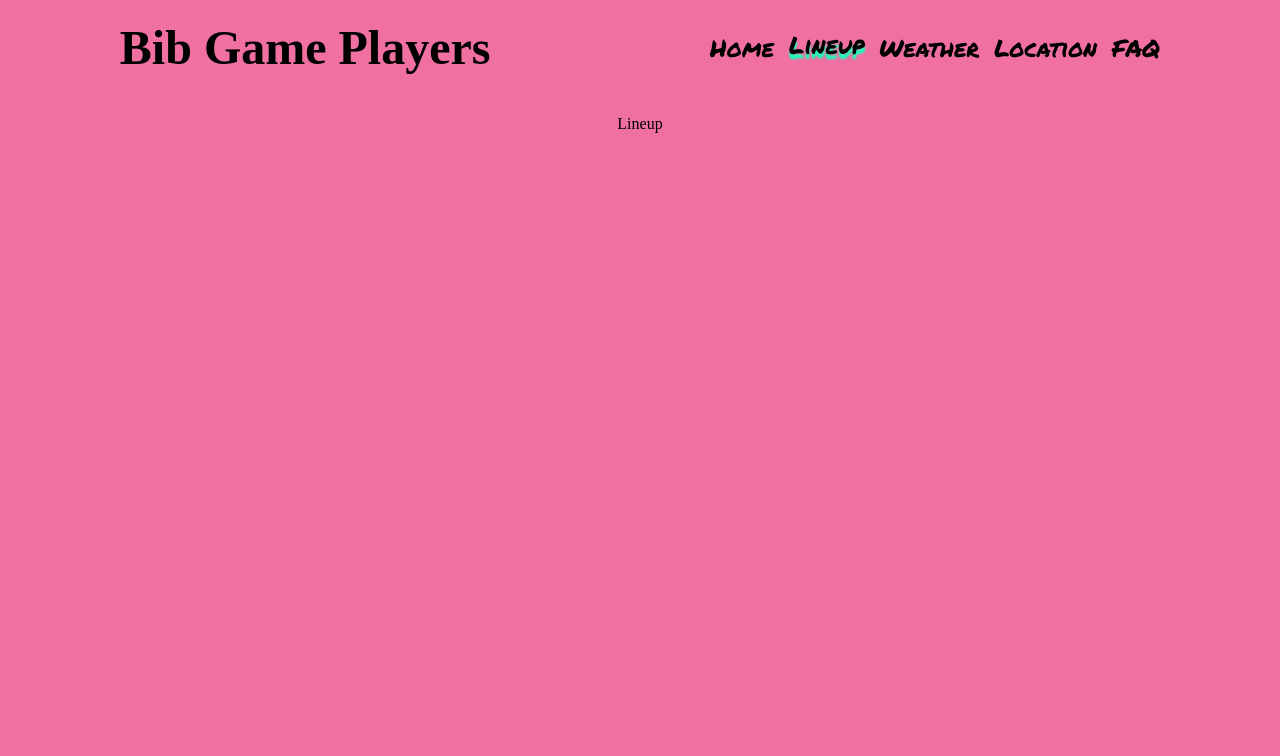
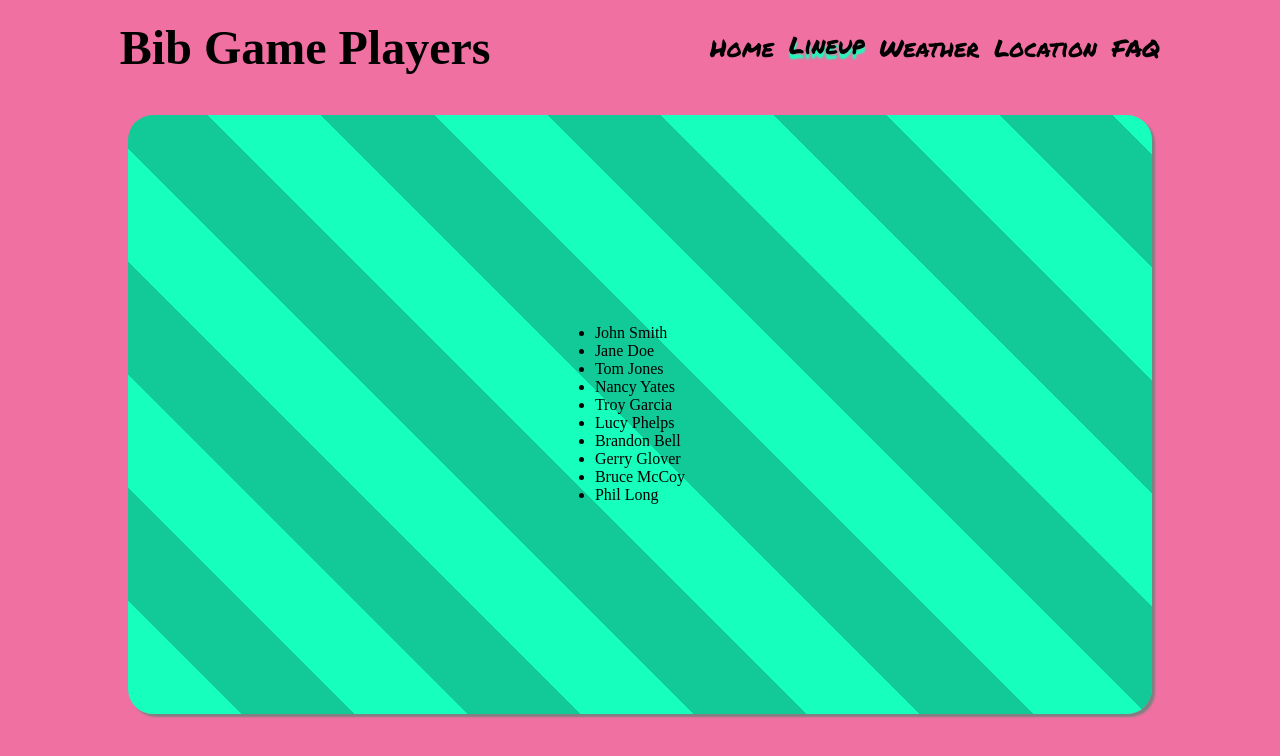
Before and after one commit to hippobobimus/football-organiser, a React (Create React App) app: page /lineup in a window 1280 px wide. Shown: the top 756 px of the page. Built offline with nearby package versions, Linux system fonts and the light colour scheme; a web font is replaced by a local one.

Commit message:
added card to hold content

```diff
--- a/src/routes/Home.js
+++ b/src/routes/Home.js
@@ -1,6 +1,12 @@
+import { Card, Subtitle } from '../components/styles';
+
 function Home() {
   return (
-    <p>Home</p>
+    <Card>
+      <Subtitle>Next Game</Subtitle>
+      <p>Saturday 9th April</p>
+      <p>KO: 9.30am (warmup 9.15am)</p>
+    </Card>
   );
 }
 
--- a/src/routes/MatchLineup.js
+++ b/src/routes/MatchLineup.js
@@ -1,6 +1,21 @@
+import { Card } from '../components/styles';
+
 function Lineup() {
   return (
-    <p>Lineup</p>
+    <Card>
+      <ul>
+        <li>John Smith</li>
+        <li>Jane Doe</li>
+        <li>Tom Jones</li>
+        <li>Nancy Yates</li>
+        <li>Troy Garcia</li>
+        <li>Lucy Phelps</li>
+        <li>Brandon Bell</li>
+        <li>Gerry Glover</li>
+        <li>Bruce McCoy</li>
+        <li>Phil Long</li>
+      </ul>
+    </Card>
   );
 }
 
```
